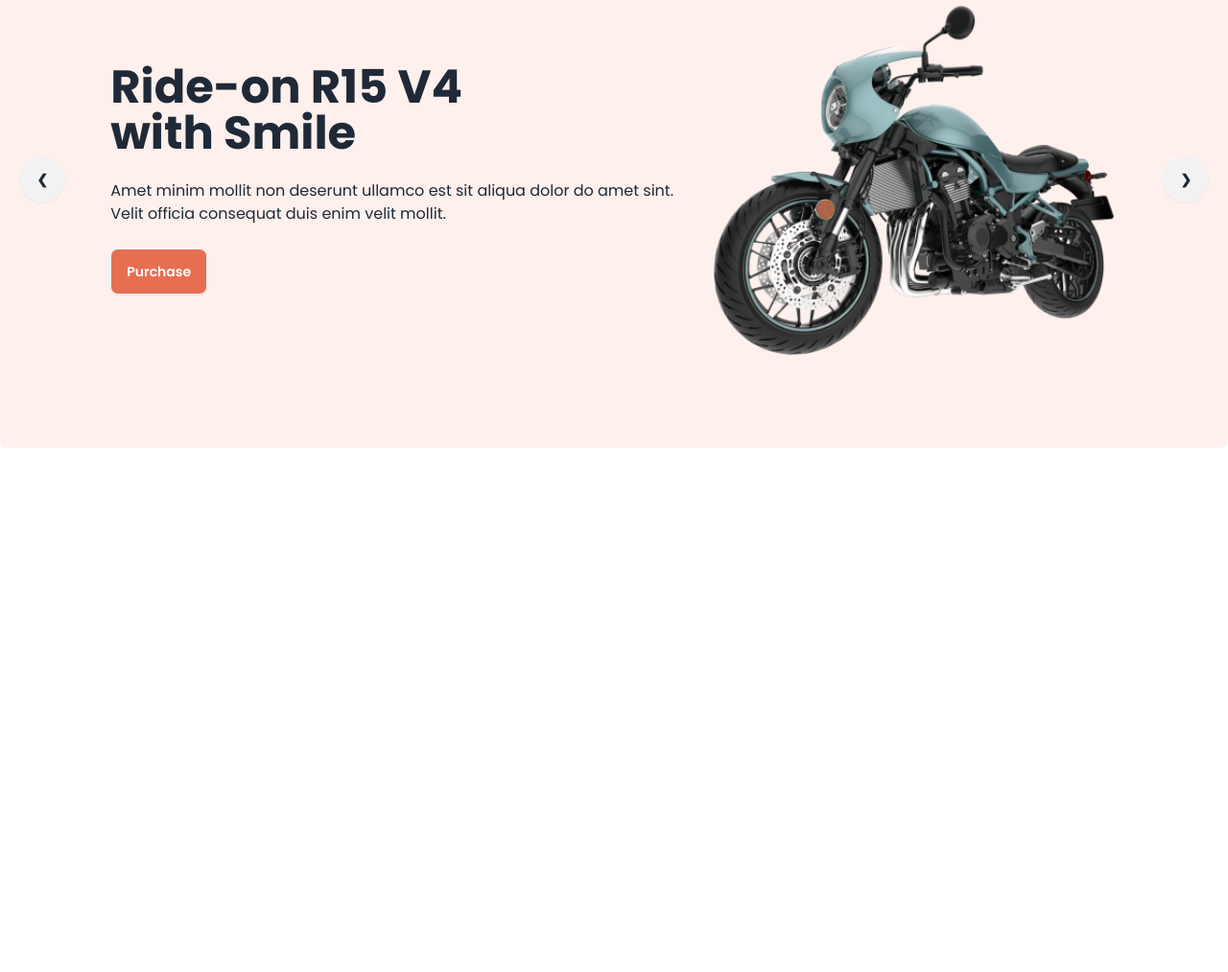
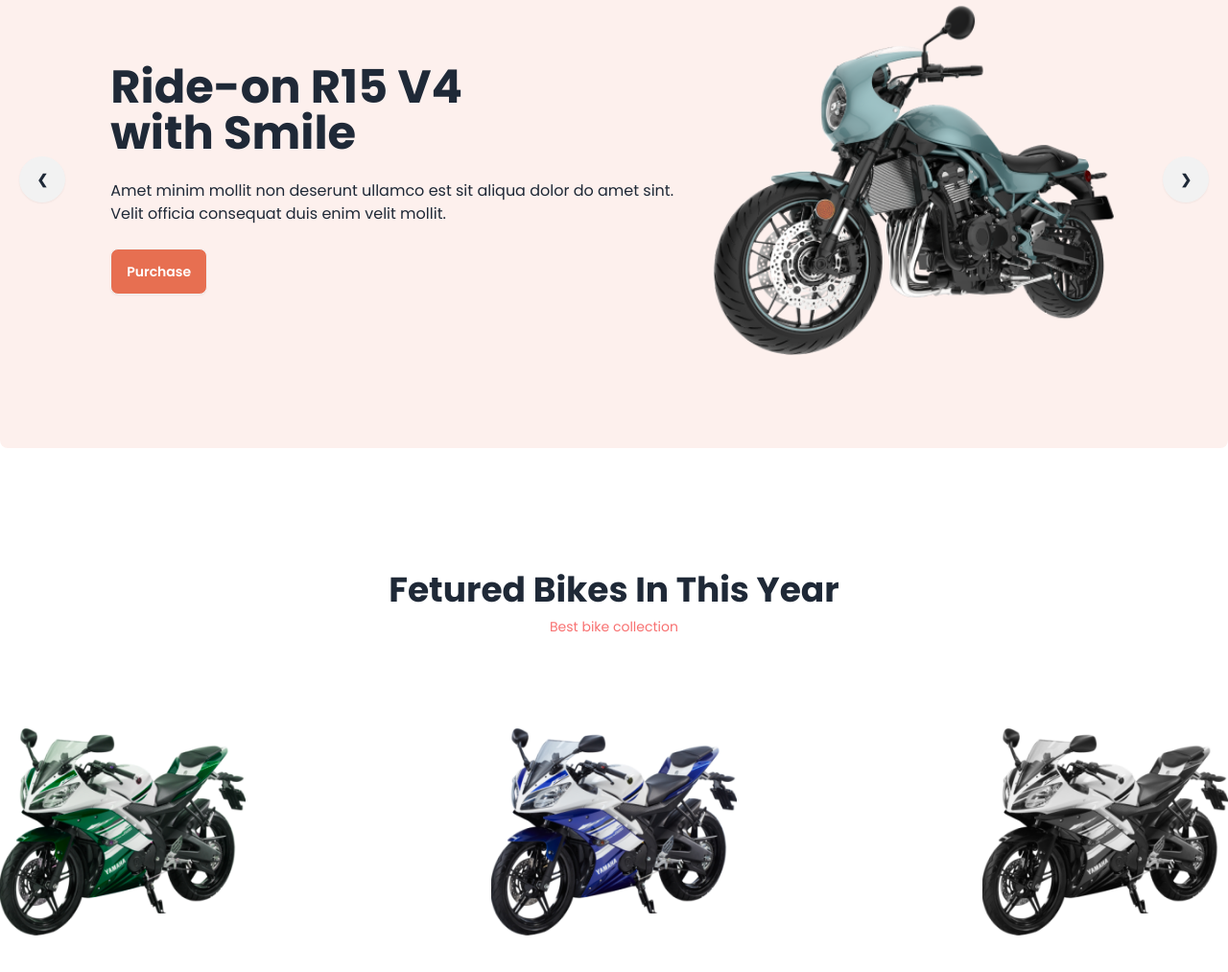
Before and after one commit to swarupSikder/Bike-Zone, a plain HTML site: page index.html in a window 1280 px wide. Shown: the part 217-1230 px from the top of the page at 96% size. Before the commit the page ends 800 px from the top, so only its background shows below. Drawn offline with nearby package versions, Linux system fonts and the light colour scheme.

Commit message:
Featured Bikes section added

```diff
--- a/index.html
+++ b/index.html
@@ -227,6 +227,43 @@
 
         </section>
 
+
+
+
+
+
+
+
+
+        <!------------------------------->
+        <!--Featured Bikes In This Year-->
+        <!------------------------------->
+        <section class="my-16 md:my-32">
+            <h2 class="text-xl md:text-4xl font-bold text-center my-2">Fetured Bikes In This Year</h2>
+            <p class="text-sm text-red-400 text-center">Best bike collection</p>
+
+            <!--item layout-->
+            <div class="grid grid-cols-1 md:grid-cols-3 mt-6 md:mt-24 gap-12 md:gap-0">
+
+                <!--item (1,1)-->
+                <div class="flex justify-center md:justify-start">
+                    <img class="-hue-rotate-90 w-3/5" src="images/others/feature-bike.png" alt="">
+                </div>
+
+                <!--item (1,1)-->
+                <div class="flex justify-center">
+                    <img class="w-3/5" src="images/others/feature-bike.png" alt="">
+                </div>
+
+                <!--item (1,1)-->
+                <div class="flex justify-center md:justify-end">
+                    <img class="grayscale w-3/5" src="images/others/feature-bike.png" alt="">
+                </div>
+
+            </div>
+        </section>
+
+
     </main>
 
     <!---------->
```
